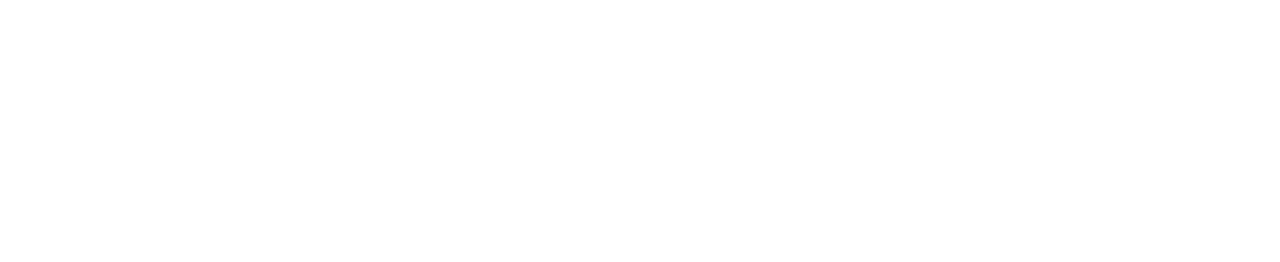
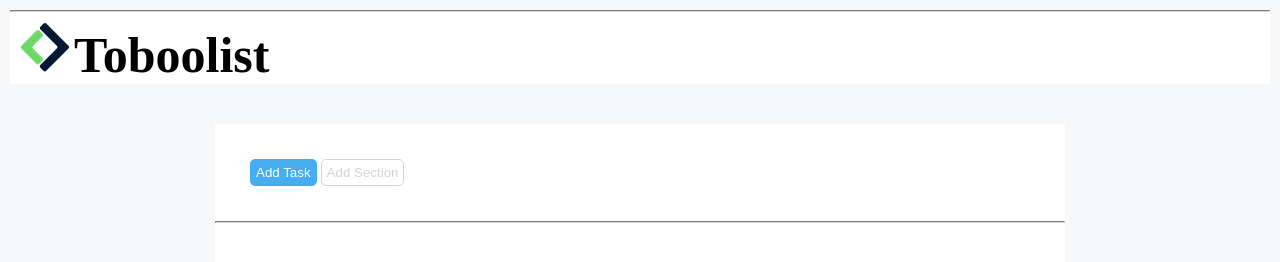
Before and after one commit to Gius993/html-css-toboolist, a plain HTML site: page index.html in a window 1280 px wide. Drawn offline with Linux system fonts and the light colour scheme.

Commit message:
logo e lavorazione bottoni

```diff
--- a/css/style.css
+++ b/css/style.css
@@ -3,3 +3,57 @@
 	padding: 0;
 	box-sizing: border-box;
 }
+
+body{
+	margin: 10px;
+	background-color: #f6f8f9;
+}
+header{
+	background-color: white;
+	margin-bottom: 40px;
+}
+
+.titolo{
+	margin: 10px;
+
+
+}
+
+.title{
+	display: inline;
+	font-size: 50px;
+
+}
+
+.container{
+background-color: white;
+width: 850px;
+height: 780px;
+margin: auto;}
+
+.bottone-blu{
+	display: inline-block;
+	border-style: solid;
+	border-radius: 5px;
+	border-width: 1px;
+	border-color: #47adf1;
+	background-color: #47adf1;
+	padding: 5px;
+	color: white;
+}
+.bottone-bianco{
+	display: inline-block;
+	border-style: solid;
+	border-radius: 5px;
+	border-width: 1px;
+	padding: 5px;
+	background-color: white;
+	border-color: lightgrey;
+	color: lightgray;
+}
+.bottoni{
+	padding: 35px;
+}
+hr{
+	border-color: lightgray;
+}
--- a/index.html
+++ b/index.html
@@ -11,10 +11,40 @@
 	<!--inizio header-->
 	<header>
 
+		<hr>
+
+		<div class="titolo">
+
+				<img src="img/logo.png" alt="brand">
+
+		 		<h1 class="title">Toboolist</h1>
+
+		</div>
+
 	</header>
+
+
 	<!--inizio main-->
 	<main>
+		<div class="container">
 
+
+
+				<div class="bottoni">
+
+					<button class="bottone-blu">
+						Add Task
+					</button>
+
+					<button class="bottone-bianco">
+						Add Section
+					</button>
+
+				</div>
+				<hr>
+
+
+		</div>
 	</main>
 </body>
 </html>
```
